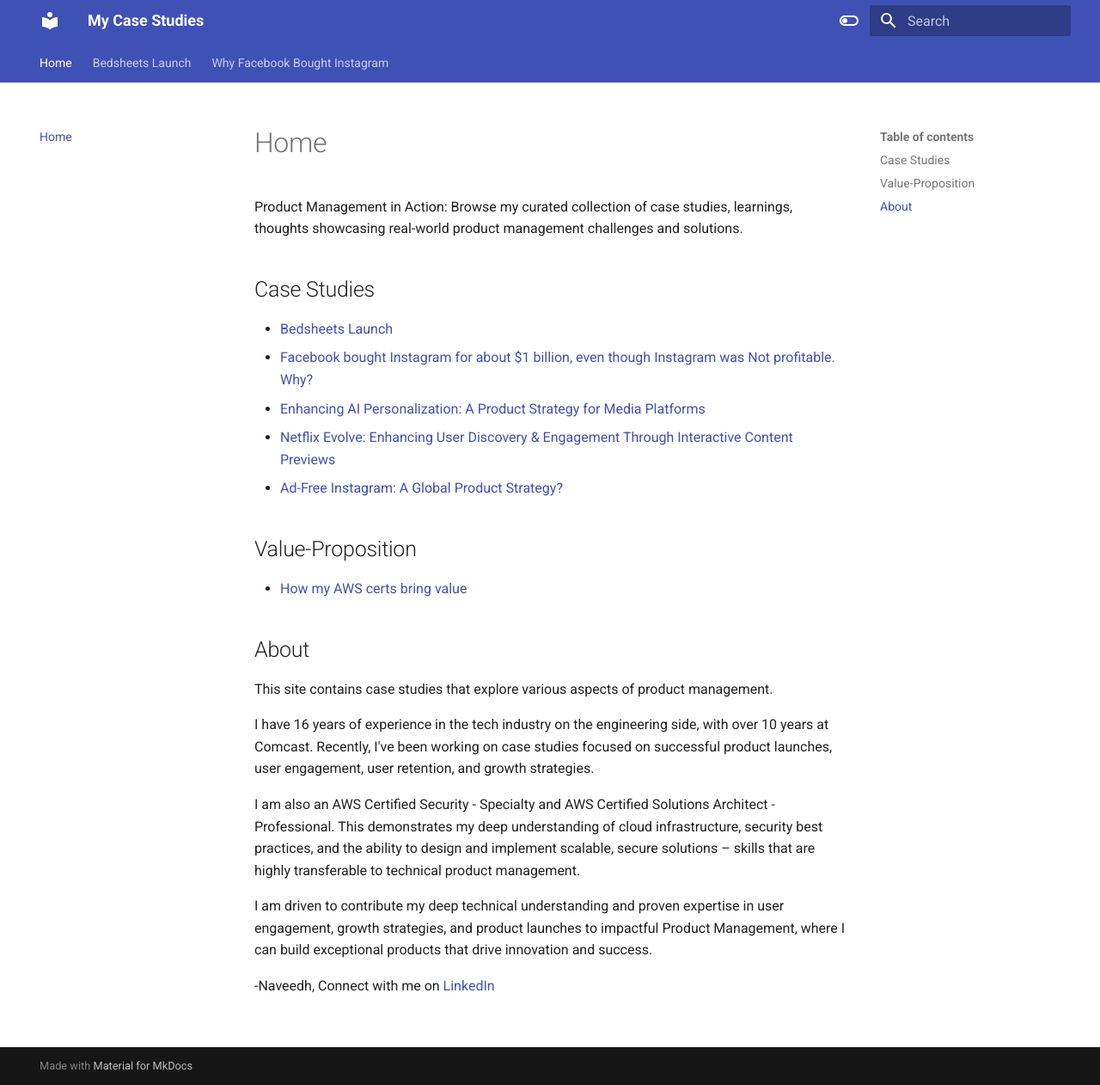
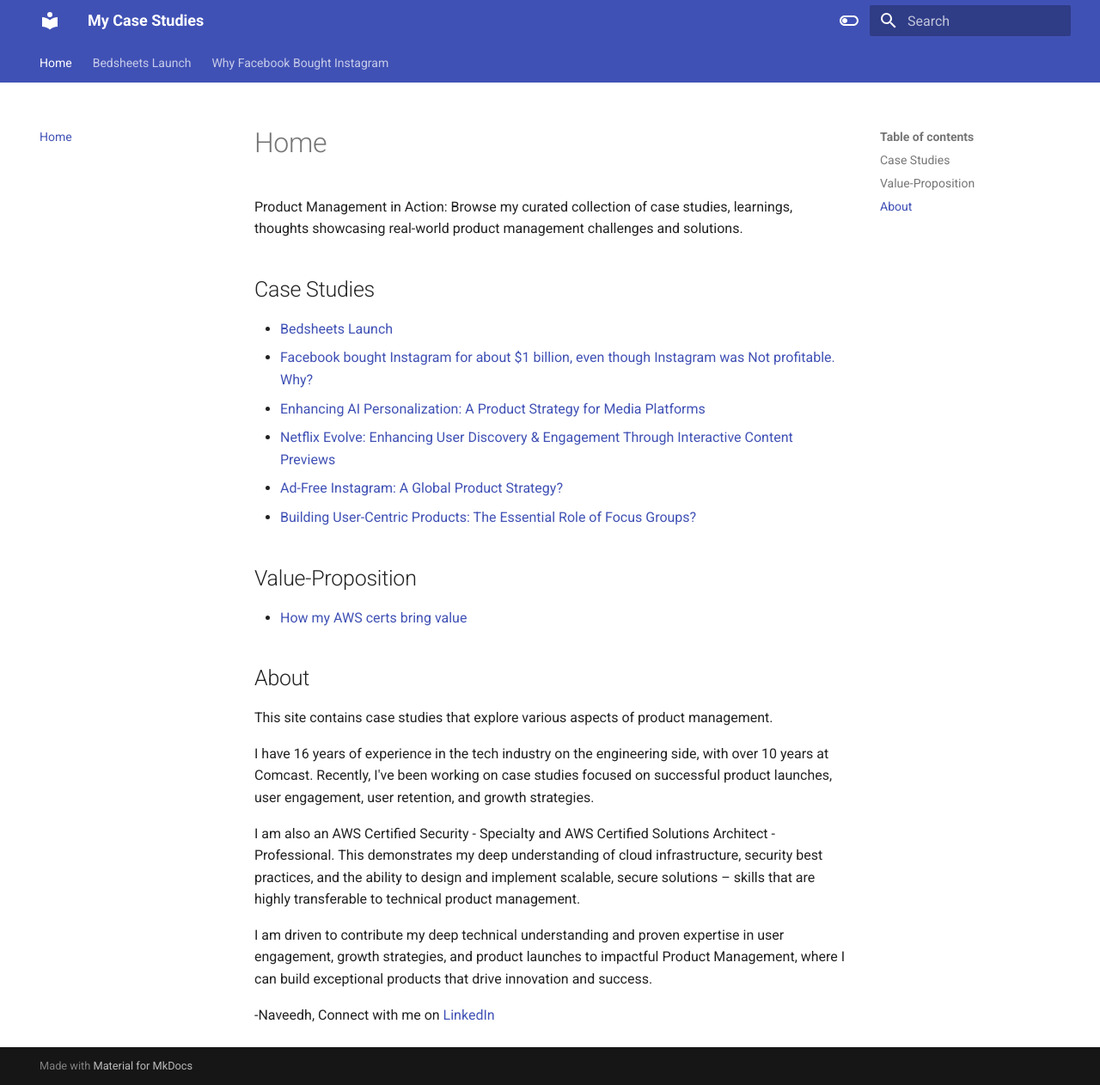
Before and after one commit to naveedhsk/ai-reliability-rag, an MkDocs documentation site: the page built from docs/index.md, in a window 1280 px wide and 1262 px high. Shown: the whole window at 86% size. Built offline with MkDocs 1.6.1 and Material for MkDocs 9.7.7, drawn with Linux system fonts in a browser that asks for light colours.

Commit message:
Update index.md

```diff
--- a/docs/index.md
+++ b/docs/index.md
@@ -7,7 +7,7 @@ Product Management in Action: Browse my curated collection of case studies, lear
 * [Enhancing AI Personalization: A Product Strategy for Media Platforms](personalization.md)
 * [Netflix Evolve: Enhancing User Discovery & Engagement Through Interactive Content Previews](netflix-evolve.md)
 * [Ad-Free Instagram: A Global Product Strategy?](adfree-instagram.md)
-
+* [Building User-Centric Products: The Essential Role of Focus Groups?](focus-groups.md)
 ##Value-Proposition
 * [How my AWS certs bring value](aws-value.md)
 
```
